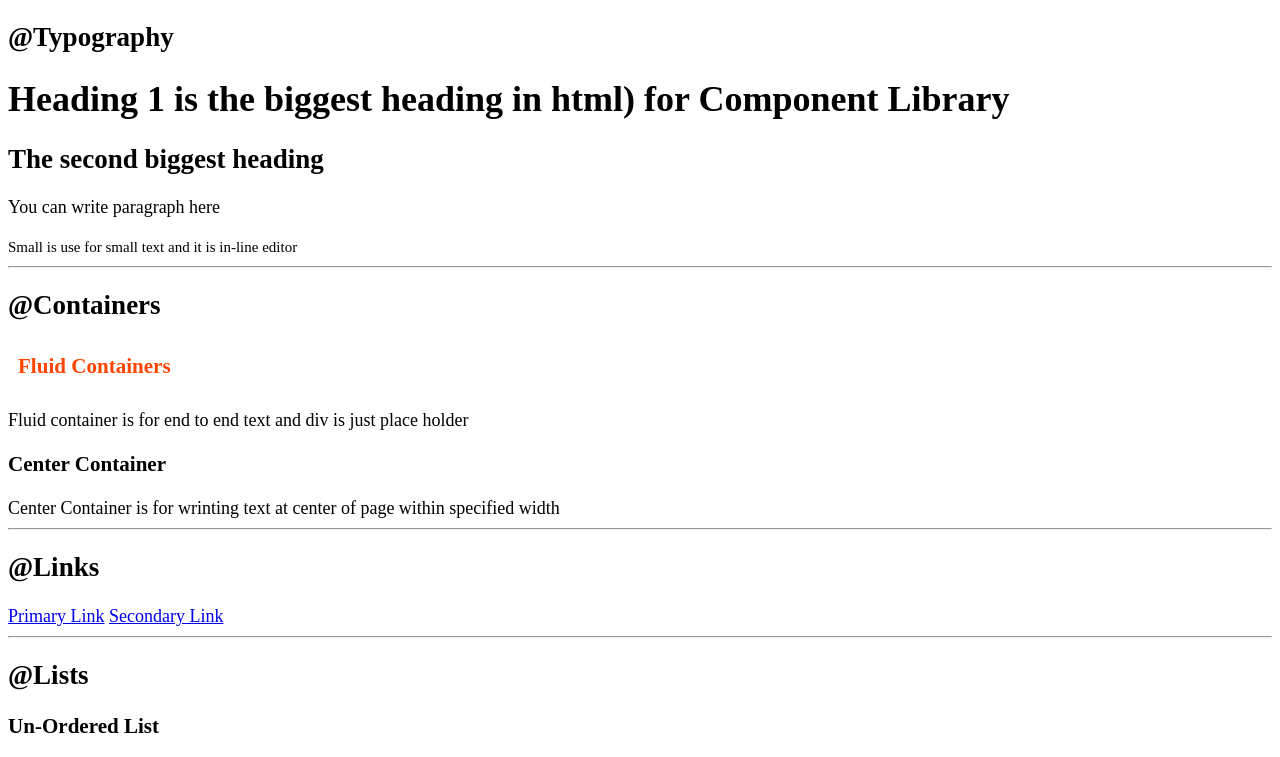
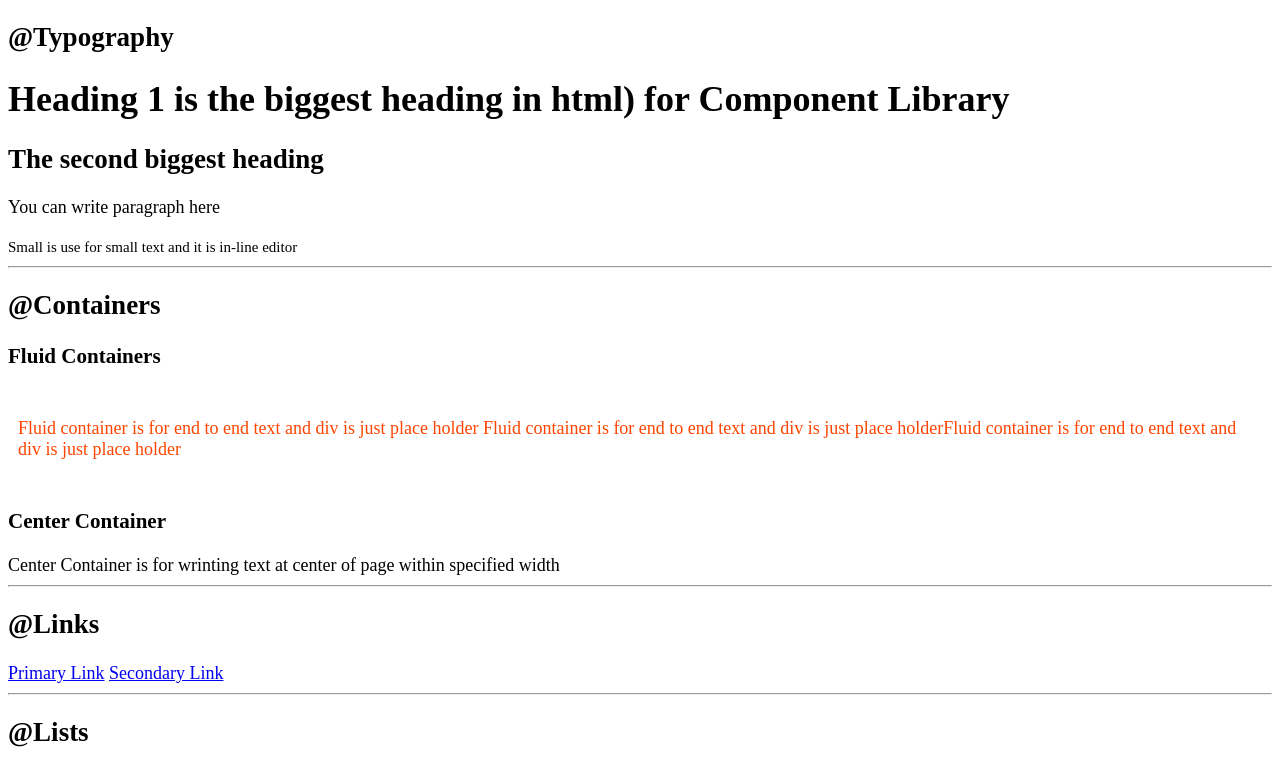
Before and after one commit to anup1551/Component-Librabry, a plain HTML site: page index.html in a window 1280 px wide. Shown: the top 757 px of the page. Drawn offline with Linux system fonts and the light colour scheme.

Commit message:
6th update

```diff
--- a/index.html
+++ b/index.html
@@ -19,7 +19,7 @@
 
   <h2>@Containers</h2>
     <h3 class="loot">Fluid Containers</h3>
-    <div>Fluid container is for end to end text and div is just place holder</div>
+    <div class="conta"><p>Fluid container is for end to end text and div is just place holder Fluid container is for end to end text and div is just place holderFluid container is for end to end text and div is just place holder</p></div>
 
     <h3>Center Container</h3>
     <div>Center Container is for wrinting text at center of page within specified width</div>
--- a/styles.css
+++ b/styles.css
@@ -3,8 +3,9 @@ body{
     font-size: large
 }
 
-.loot{
+.conta{
 
     color: orangered;
     padding: 10px;
+
 }
```
